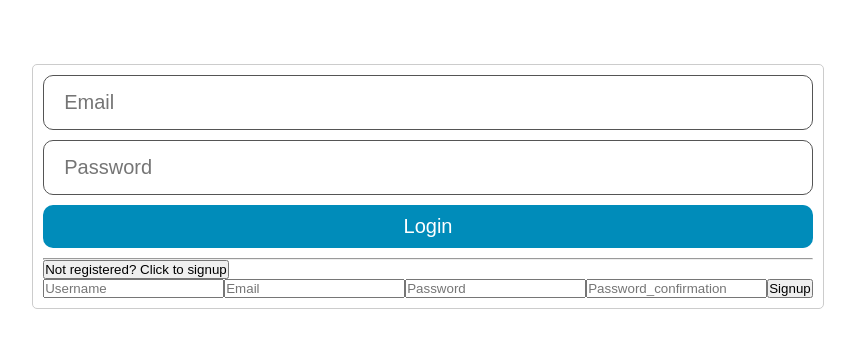
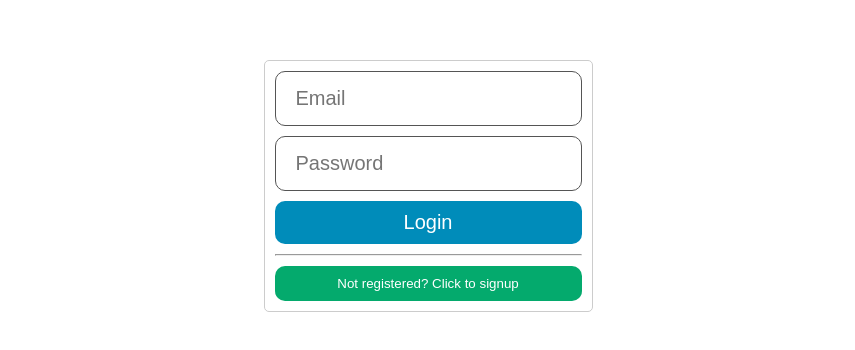
Before and after one commit to zeff96/booking_app, a Next.js app: page / in a window 1280 px wide. Shown: the part 214-564 px from the top of the page, without its empty margins (212-1067 px from the left). Built offline with nearby package versions, Linux system fonts and the light colour scheme.

Commit message:
Add css to signup link button

```diff
--- a/app/page.module.css
+++ b/app/page.module.css
@@ -13,3 +13,22 @@
   border: 1px solid #ccc;
   border-radius: 0.5rem;
 }
+
+.signup-wrapper {
+  margin-top: 1rem;
+  display: flex;
+}
+
+.signup-link {
+  flex: 1;
+  cursor: pointer;
+  background-color: #04aa6d;
+  border: none;
+  padding: 1rem;
+  border-radius: 1rem;
+  color: #fff;
+}
+
+.modal {
+  display: none;
+}
```
